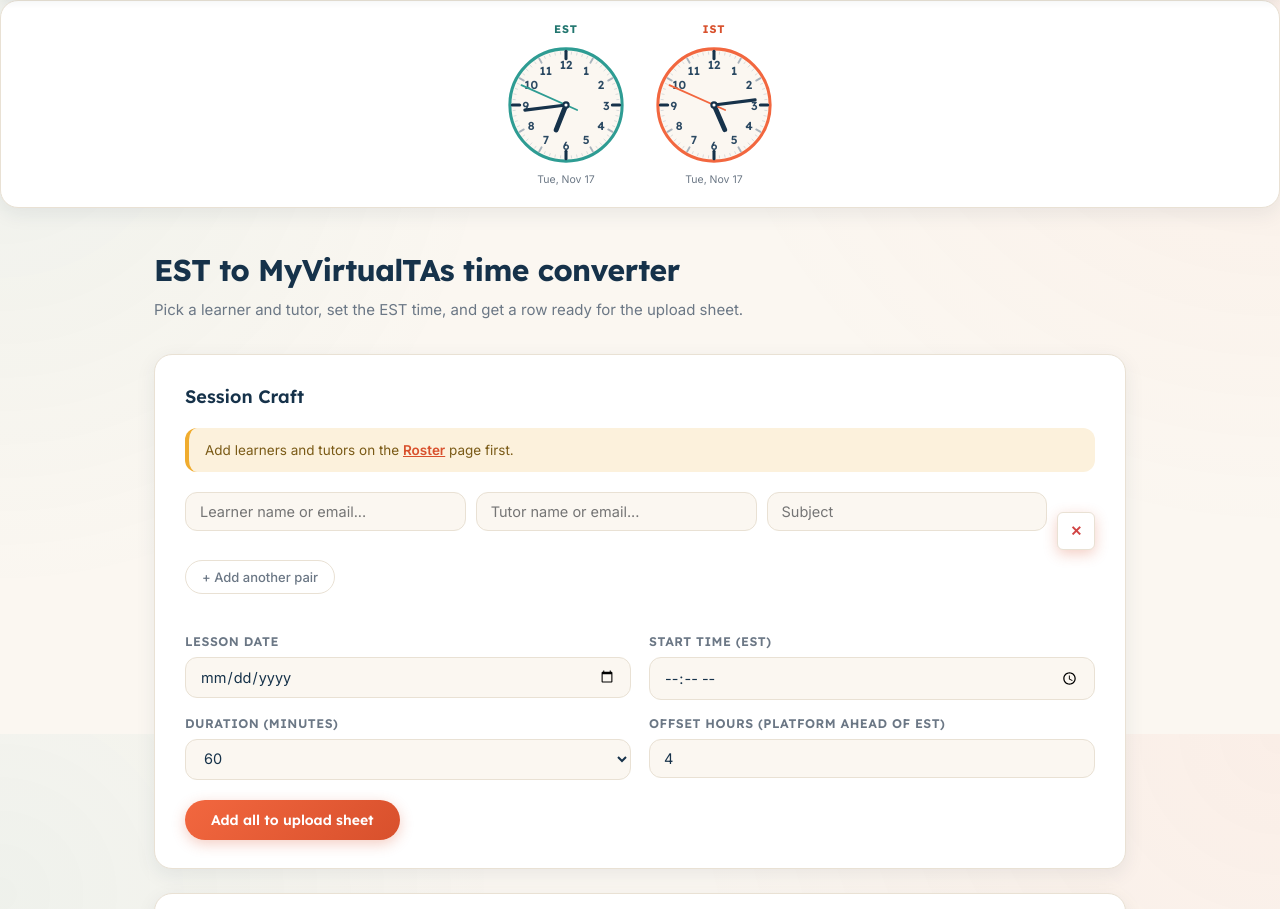
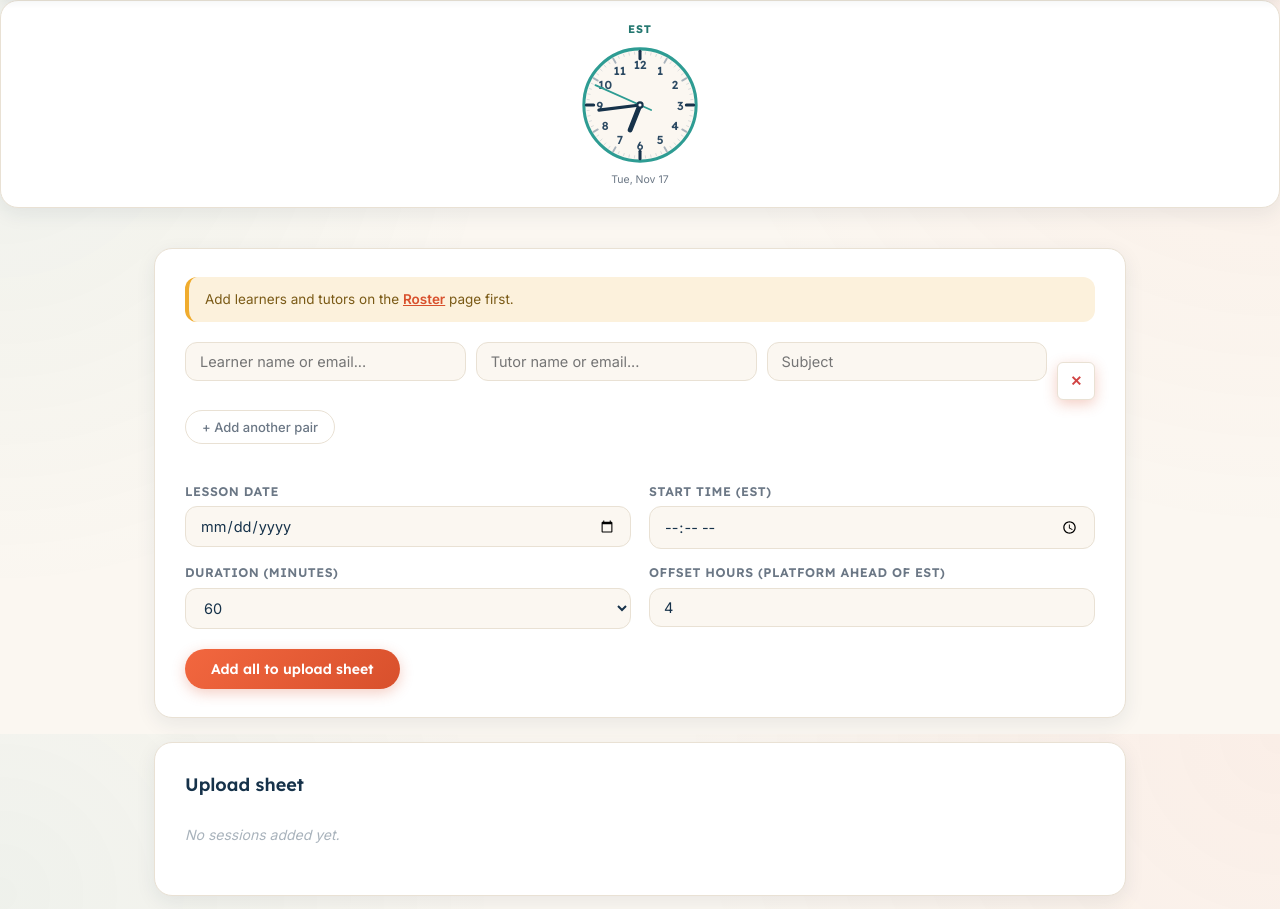
Before and after one commit to Angad-23/Timezone-Solver-App-, a Spring Boot app: page / in a window 1280 px wide. Shown: the part 66-975 px from the top of the page. Run offline with Spring Boot 4, Linux system fonts and the light colour scheme; the visitor is signed in with stand-in values (Sample User, id 1); data that the repository does not hold is empty; some of the project's set-up classes (security, data sources, template engines, error pages and the like) are left out, and stand-ins take their place.

Commit message:
Temporary Comments
Temporary Comments

```diff
--- a/src/main/resources/templates/index.html
+++ b/src/main/resources/templates/index.html
@@ -52,7 +52,7 @@
         </svg>
         <p class="clock-widget-date" id="est-date-big"></p>
     </div>
-    <div class="clock-face-wrap">
+    <!-- <div class="clock-face-wrap">
         <p class="clock-widget-zone clock-zone-ist">IST</p>
         <svg class="clock-face" id="ist-clock-face" viewBox="0 0 100 100">
             <circle cx="50" cy="50" r="46" class="clock-face-ring clock-ring-ist"/>
@@ -87,19 +87,19 @@
             <circle cx="50" cy="50" r="1.3" class="clock-center-dot"/>
         </svg>
         <p class="clock-widget-date" id="ist-date-big"></p>
-    </div>
+    </div> -->
 </div>
 </div>
 
 <main>
-    <h1>EST to MyVirtualTAs time converter</h1>
-    <p class="subtitle">Pick a learner and tutor, set the EST time, and get a row ready for the upload sheet.</p>
+    <!-- <h1>EST to MyVirtualTAs time converter</h1>
+    <p class="subtitle">Pick a learner and tutor, set the EST time, and get a row ready for the upload sheet.</p> -->
 
     <div class="flash success" th:if="${message}" th:text="${message}"></div>
     <div class="flash error" th:if="${error}" th:text="${error}"></div>
 
     <section>
-        <h2>Session Craft</h2>
+        <!-- <h2>Session Craft</h2> -->
 
         <div th:if="${#lists.isEmpty(learners) or #lists.isEmpty(tutors)}" class="hint">
             Add learners and tutors on the <a th:href="@{/roster}">Roster</a> page first.
```
